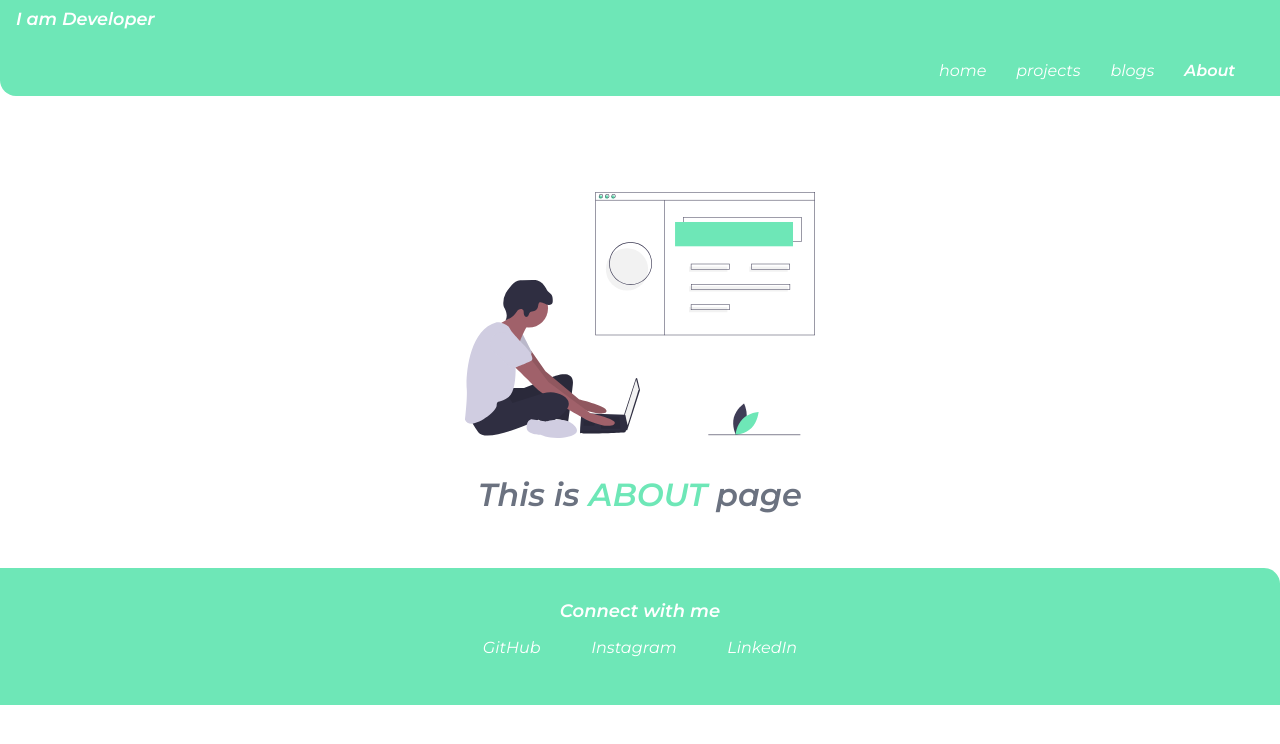
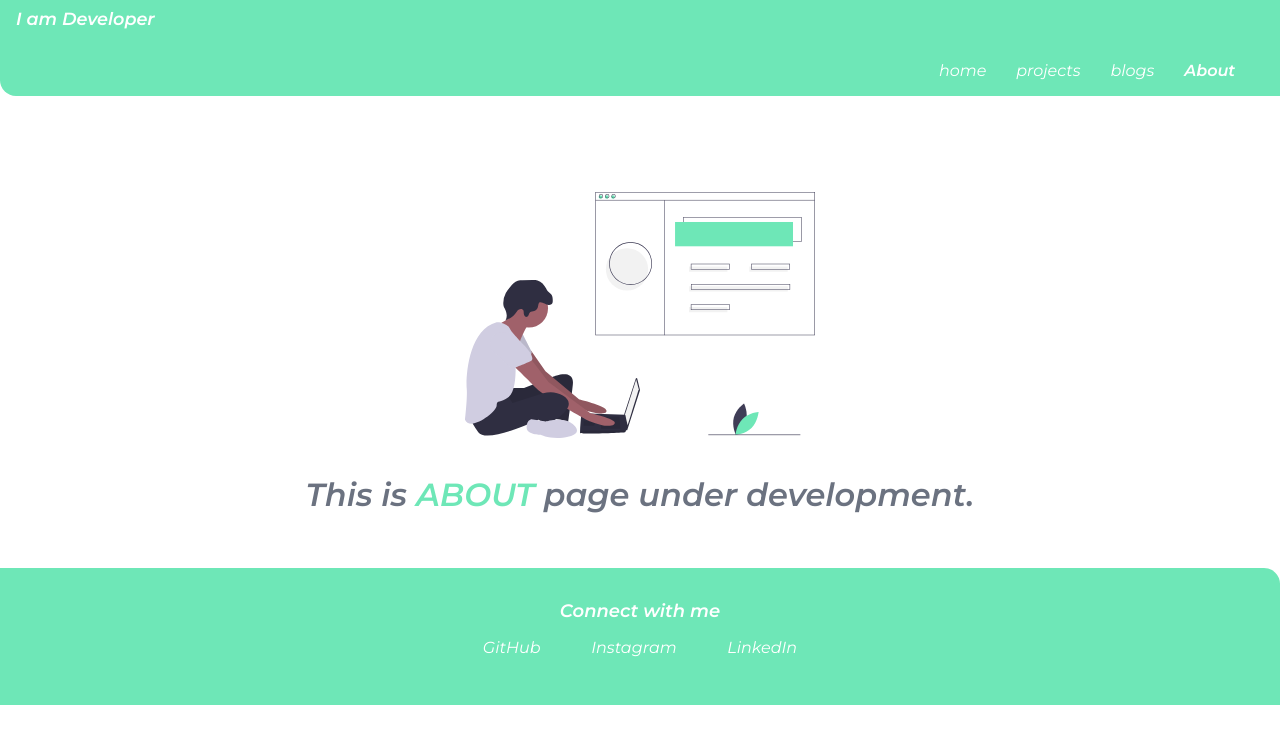
Before and after one commit to bharat2913/portfolio-to-learn, a plain HTML site: page about.html in a window 1280 px wide. Drawn offline with Linux system fonts and the light colour scheme.

Commit message:
docs: change some text

```diff
--- a/about.html
+++ b/about.html
@@ -28,7 +28,7 @@
 
     <header class="hero">
         <img class="hero-img" src="img.svg/undraw_web_developer_p3e5.svg">
-        <h1 class="hero-heading"> This is <span class="heading-inverted">ABOUT</span> page </h1>
+        <h1 class="hero-heading"> This is <span class="heading-inverted">ABOUT</span> page under development. </h1>
     </header>
 
 
```
